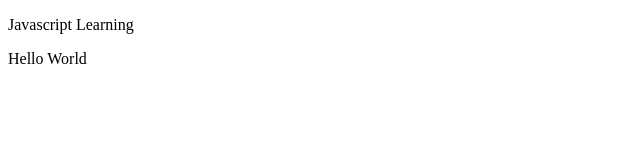
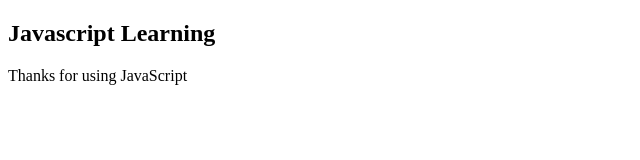
Before and after one commit to Mohammad-Abdur-Rahim/Java-script-web, a plain HTML site: page basic/index.html in a window 1280 px wide. Shown: the whole page, without its empty margins (0-640 px from the left). Drawn offline with Linux system fonts and the light colour scheme.

Commit message:
01. Output three Function

```diff
--- a/basic/index.html
+++ b/basic/index.html
@@ -6,14 +6,19 @@
   <meta name="viewport" content="width=device-width, initial-scale=1.0">
   <title>Document</title>
 </head>
+<body>
 
-<body>
+
+
   <div class="class">
-    <p>Javascript Learning</p>
+    <h2>Javascript Learning</h2>
   </div>
 
 
 
-  <script src="js/index.js"></script>
+
+
+
+  <script src="js/index.js"></script>   <!-- file link js/index.js -->
 </body>
 </html>
--- a/basic/js/index.js
+++ b/basic/js/index.js
@@ -1,5 +1,5 @@
 // javascript all outputs Function
 
-alert("Hello World");
-document.write("Hello World");
+alert("Raect is Ready");
+document.write("Thanks for using JavaScript");
 console.log("Only Console result Shows");
```
